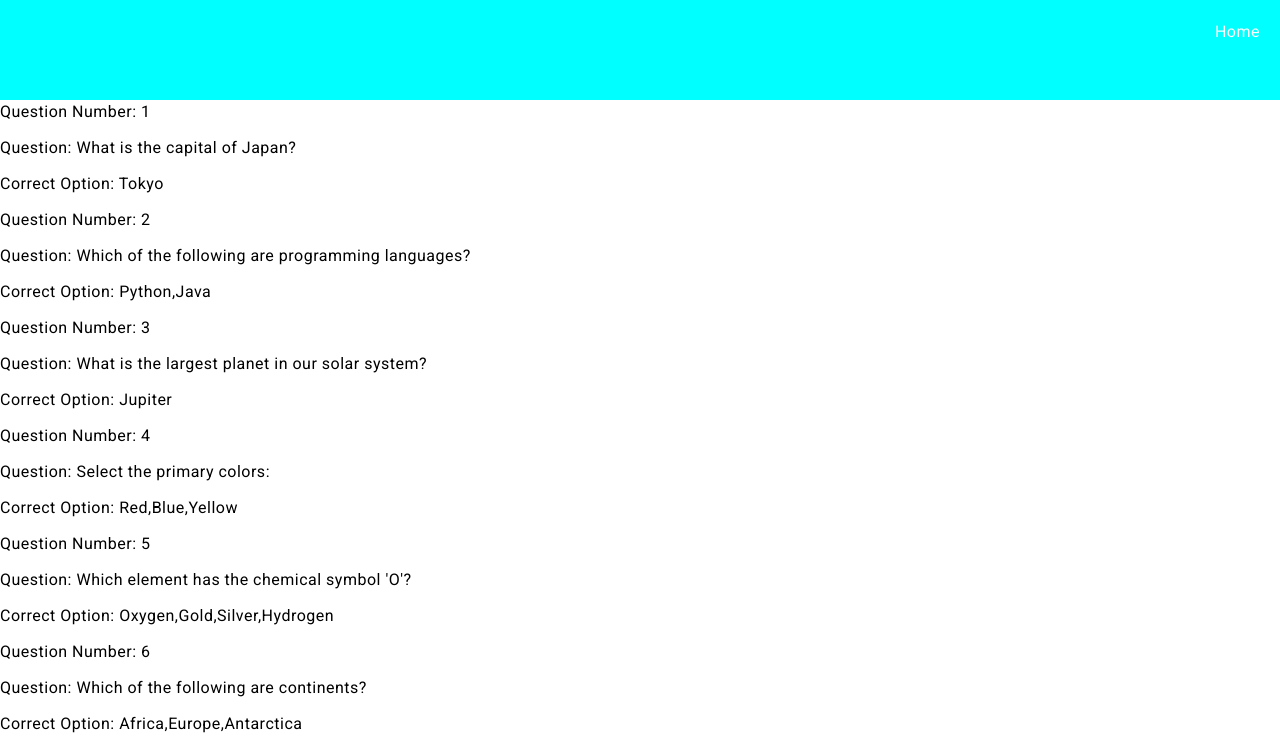
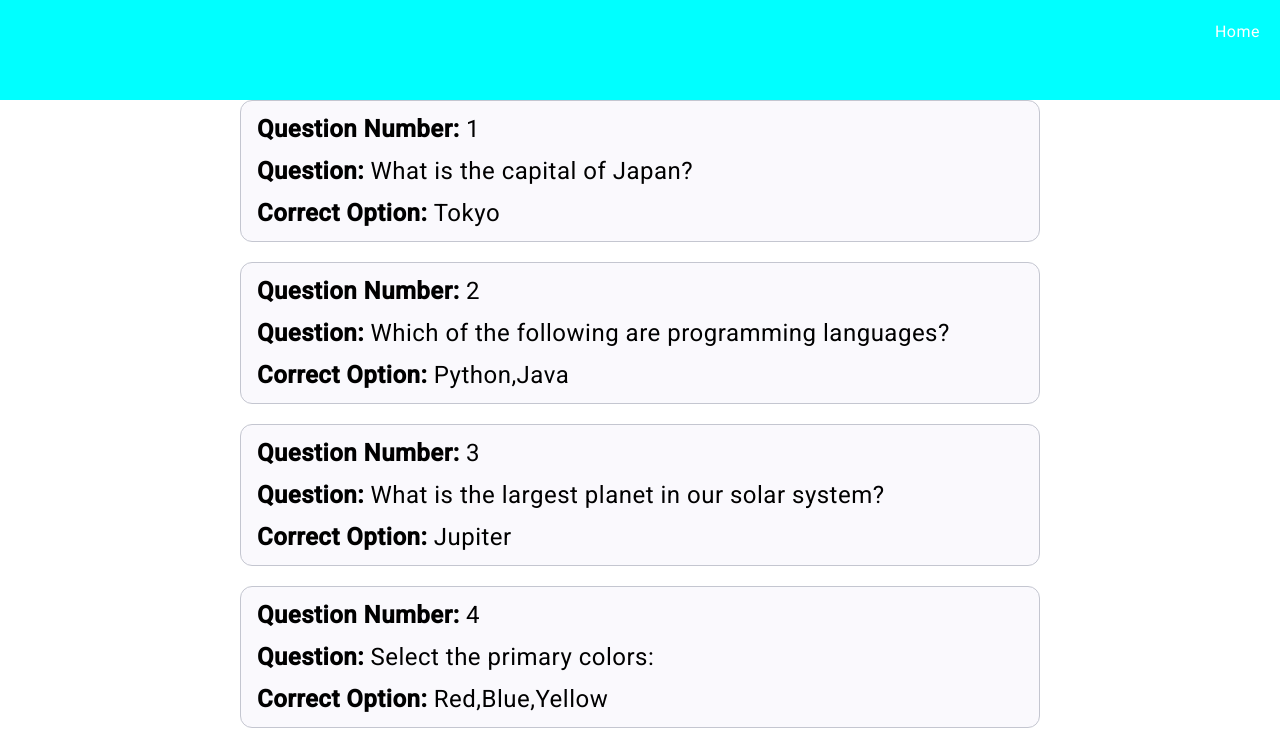
Before and after one commit to Nithin1297/MCQ-Test, an Angular app in the folder McqTest/: page /Answers in a window 1280 px wide. Shown: the top 747 px of the page. Built offline with nearby package versions, Linux system fonts and the light colour scheme.

Commit message:
answers page styled

```diff
--- a/McqTest/src/app/answers/answers.component.html
+++ b/McqTest/src/app/answers/answers.component.html
@@ -1,11 +1,13 @@
-<div>
-    @for(list of allAnswers ; track $index){
-    <p>Question Number: {{ list.question_number }}</p>
-    <p>Question: {{ list.question }}</p>
-    <p>Correct Option: {{ list.correct_option }}</p>
-    }
-  </div>
+<div class="main">
+  @for(list of allAnswers ; track $index){
+  <mat-card appearance="outlined" class="card">
+    <mat-card-content>
+      <p><span>Question Number: </span>{{ list.question_number }}</p>
+      <p><span>Question:</span> {{ list.question }}</p>
+      <p><span>Correct Option: </span> {{ list.correct_option }}</p>
+    </mat-card-content>
+  </mat-card>
 
-  app.comp.html:
-
-   <li><a routerLink="answers">Answers</a></li>
+  }
+</div>
+<!-- <li><a routerLink="answers">Answers</a></li> -->
--- a/McqTest/src/app/answers/answers.component.scss
+++ b/McqTest/src/app/answers/answers.component.scss
@@ -0,0 +1,16 @@
+.main
+{
+ place-items: center;
+ place-content: center;
+}
+.card
+{
+    font-size: x-large;
+    width: 800px;
+    margin: top 20px; ;
+    margin-bottom: 20px;
+}
+span
+{
+    font-weight: bold;
+}
--- a/McqTest/src/app/data.service.ts
+++ b/McqTest/src/app/data.service.ts
@@ -107,7 +107,7 @@ export class DataService {
       {
         question_number: 5,
         question: "Which element has the chemical symbol 'O'?",
-        correct_option: ['Oxygen', 'Gold', 'Silver', 'Hydrogen'],
+        correct_option: ['Oxygen'],
       },
       {
         question_number: 6,
--- a/McqTest/src/app/question-list/question-list.component.html
+++ b/McqTest/src/app/question-list/question-list.component.html
@@ -1,3 +1,4 @@
+
 @if(question){
   <div class="main">
     <div>
--- a/McqTest/src/app/question-list/question-list.component.scss
+++ b/McqTest/src/app/question-list/question-list.component.scss
@@ -13,3 +13,11 @@ gap: 500px;    margin-top: -175px;
 // {
 //     color: rgb(124, 122, 122);
 // }
+.questions
+{
+    background: orange;
+    display: flex;
+    gap: 20px;
+    height: 30px;
+    color: black;
+}
```
Also changed, not shown: McqTest/src/app/answers/answers.component.ts (+6 -1 lines).
